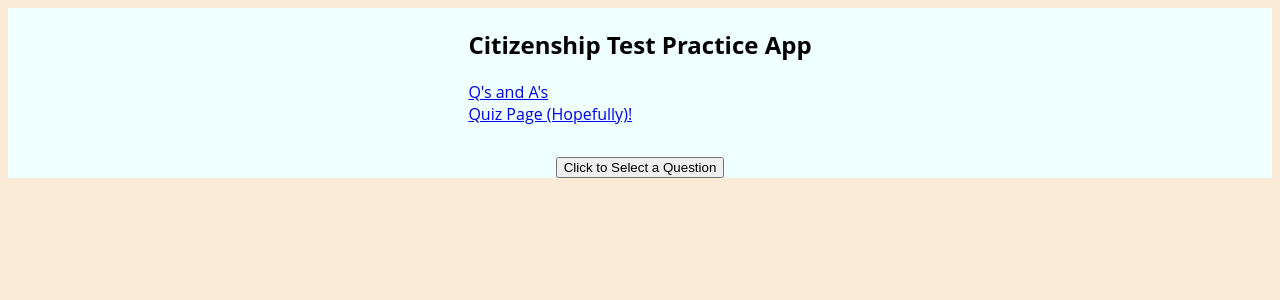
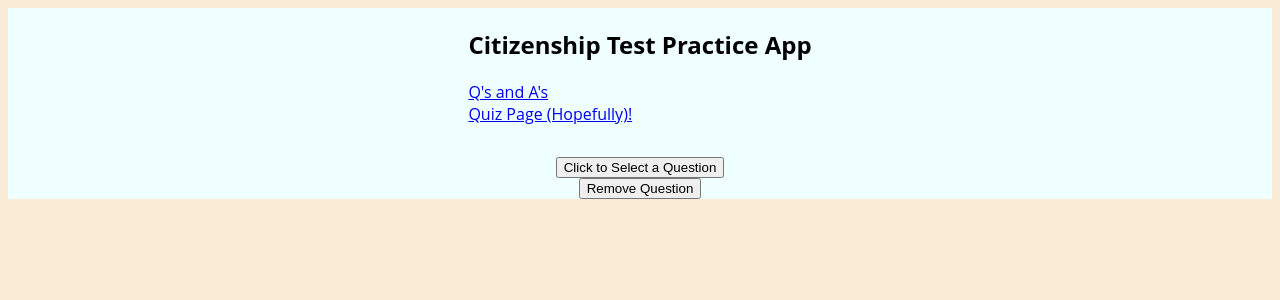
Before and after one commit to mmaustin/citizenship-questions-answers, a React (Create React App) app in the folder citizenship-frontend/: page /questions/dropbox in a window 1280 px wide. Shown: the top 300 px of the page. Built offline with nearby package versions, Linux system fonts and the light colour scheme.

Commit message:
added a button to handle the removal of a question from state

```diff
--- a/citizenship-frontend/src/features/questions/QuestionsDropBox.js
+++ b/citizenship-frontend/src/features/questions/QuestionsDropBox.js
@@ -33,6 +33,7 @@ export const QuestionsDropBox = () => {
         <>
             <p>{question}</p>
             <button onClick={getRandomQuestion}>Click to Select a Question</button>
+            <button>Remove Question</button>
         </>
         /*<form>
             <select>
```
